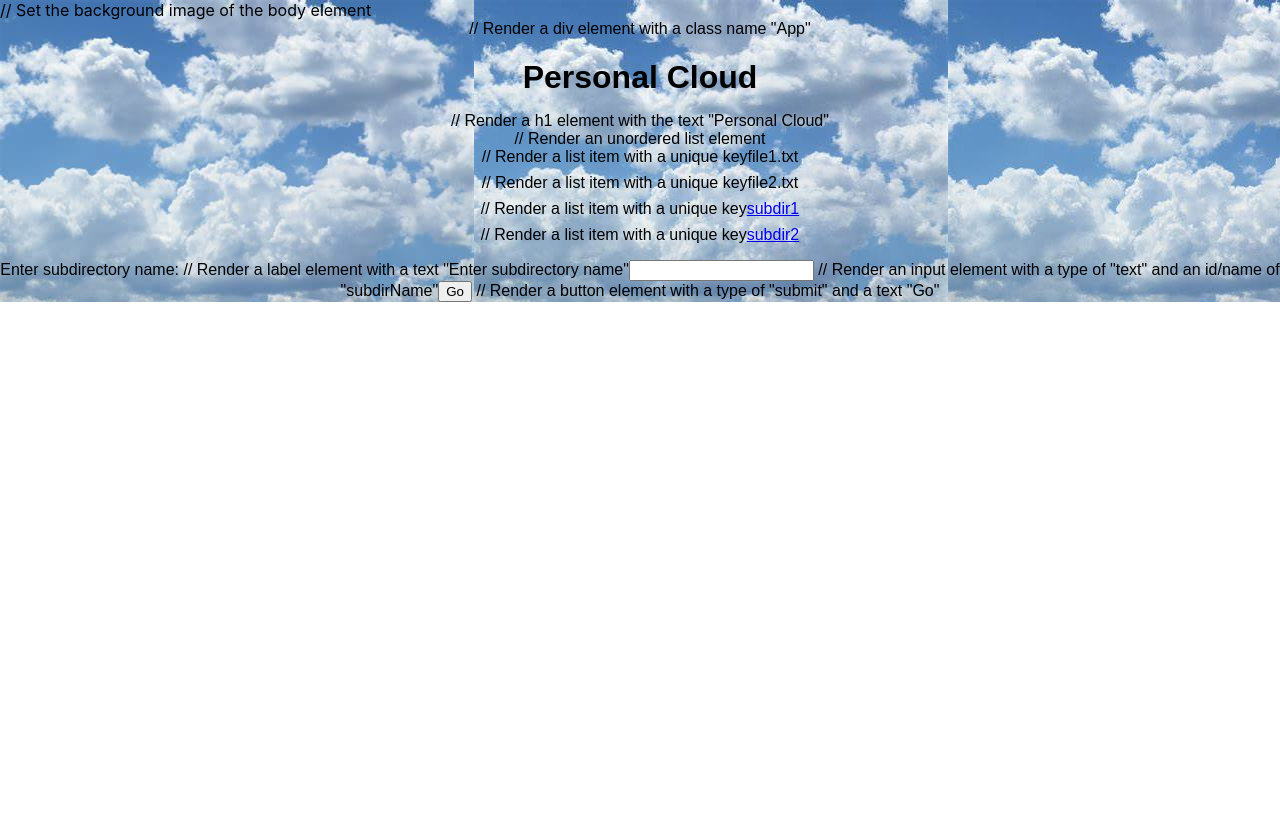
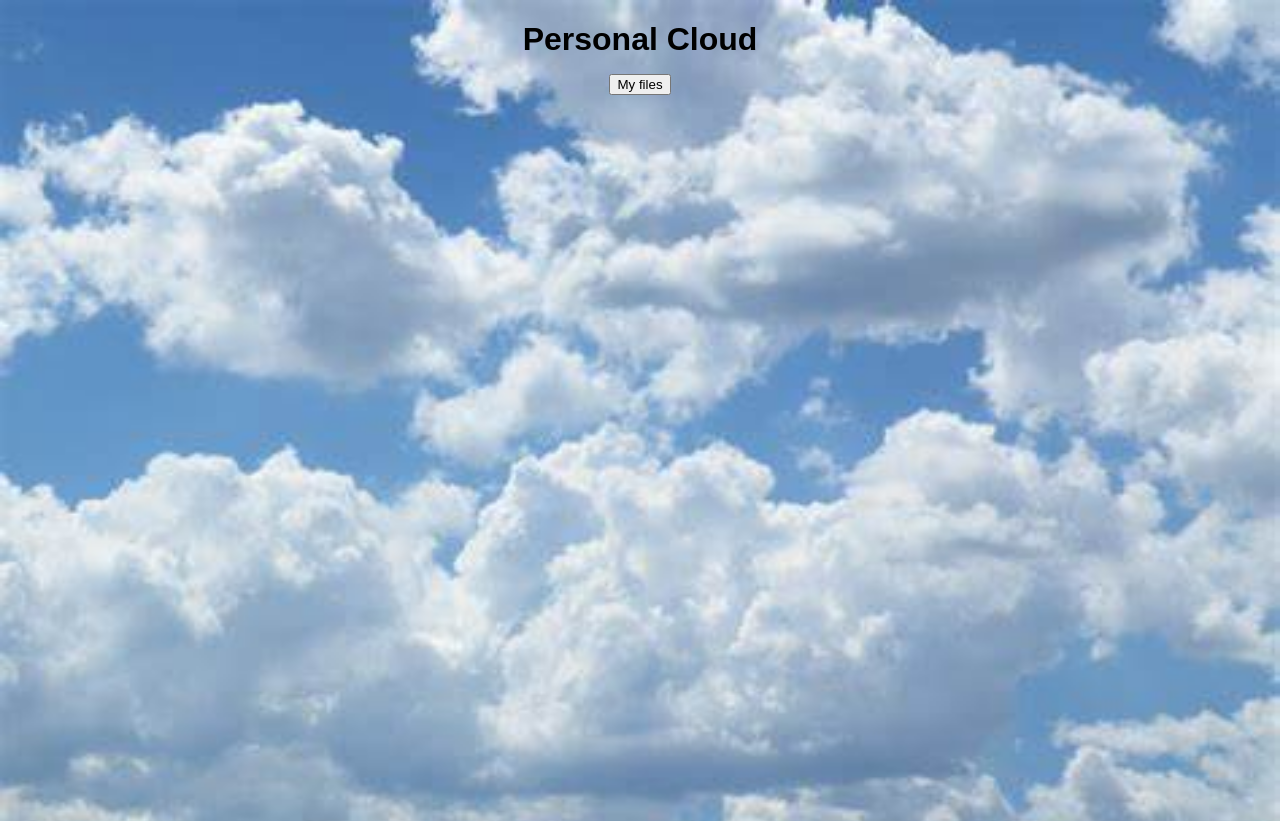
Before and after one commit to patrikov01/Web-Tech, a React (Create React App) app in the folder hw_task/: page / in a window 1280 px wide. Before the commit the page ends 800 px from the top, so only its background shows below. Built offline with nearby package versions, Linux system fonts and the light colour scheme.

Commit message:
background change

```diff
--- a/hw_task/src/App.css
+++ b/hw_task/src/App.css
@@ -63,3 +63,13 @@ li {
 form {
   margin-top: 1em;
 }
+html, body {
+  height: 100%;
+  width: 100%;
+}
+
+body {
+  background-image: url('./images/clouds.jfif');
+  background-size: cover;
+  background-repeat: no-repeat;
+}
--- a/hw_task/src/App.js
+++ b/hw_task/src/App.js
@@ -1,56 +1,72 @@
-import React, { useState } from 'react';  // Import React and useState hook
-import './App.css';  // Import App.css file
-import backgroundImage from './images/clouds.jfif';  // Import the background image
+import React, { useState } from 'react';
+import './App.css';
+import backgroundImage from './images/clouds.jfif';
 
-function App() {  // Define a component named "App"
-  const [fileList, setFileList] = useState([  // Declare state variables using useState hook
-    'file1.txt',
-    'file2.txt',
-    'subdir1',
-    'subdir2'
+function App() {
+  const [showFileList, setShowFileList] = useState(false);
+  const [fileList, setFileList] = useState([
+    'subdirectory1',
+    'subdir2',
+    'subdir3',
+    'subdir4',
+    'subdir5'
   ]);
 
-  function enterSubdirectory(subdirName) {  // Define a function named "enterSubdirectory"
-    const subdirIndex = fileList.indexOf(subdirName);  // Find the index of the subdirectory
-    if (subdirIndex !== -1) {  // If the subdirectory is found in the fileList
-      setFileList([  // Update the fileList state with new items
+  function enterSubdirectory(subdirName) {
+    const subdirIndex = fileList.indexOf(subdirName);
+    if (subdirIndex !== -1) {
+      setFileList([
         ...fileList.slice(0, subdirIndex),
         `${subdirName}/file1.txt`,
         `${subdirName}/file2.txt`,
         ...fileList.slice(subdirIndex + 1)
       ]);
-    } else {  // If the subdirectory is not found in the fileList
-      alert(`Subdirectory "${subdirName}" not found`);  // Show an alert message
+    } else {
+      alert(`Subdirectory "${subdirName}" not found`);
     }
   }
 
+  function handleShowFilesClick() {
+    setShowFileList(true);
+  }
+
+  function handleHideFilesClick() {
+    setShowFileList(false);
+  }
+
   return (
-    <body style={{backgroundImage: `url(${backgroundImage})`}}>  // Set the background image of the body element
-    <div className="App">  // Render a div element with a class name "App"
-      <h1>Personal Cloud</h1>  // Render a h1 element with the text "Personal Cloud"
-      <ul>  // Render an unordered list element
-        {fileList.map(item => (  // Iterate over the items in the fileList array
-          <li key={item}>  // Render a list item with a unique key
-            {item.startsWith('subdir') ? (  // If the item starts with "subdir"
-              <a href="#" onClick={() => enterSubdirectory(item)}>{item}</a>  // Render a link with an onClick event handler that calls "enterSubdirectory" function
-            ) : (  // If the item is not a subdirectory
-              item  // Render the item as is
+     <div className="App">
+      <h1>Personal Cloud</h1>
+      {showFileList ? (
+        <div>
+          <button onClick={handleHideFilesClick}>Hide files</button>
+          <ul>
+            {fileList.map(item => (
+              <li key={item}>
+                {item.startsWith('subdir') ? (
+                  <a href="#" onClick={() => enterSubdirectory(item)}>{item}</a>
+                ) : (
+                  item
                 )}
+
               </li>
             ))}
           </ul>
-      <form onSubmit={event => {  // Render a form element with an onSubmit event handler
-        event.preventDefault();  // Prevent the default form submission behavior
-        const subdirName = event.target.elements.subdirName.value;  // Get the value of the input field
-        enterSubdirectory(subdirName);  // Call the "enterSubdirectory" function with the subdirectory name
+          <form onSubmit={event => {
+            event.preventDefault();
+            const subdirName = event.target.elements.subdirName.value;
+            enterSubdirectory(subdirName);
           }}>
-        <label htmlFor="subdirName">Enter subdirectory name:</label>  // Render a label element with a text "Enter subdirectory name"
-        <input type="text" id="subdirName" name="subdirName" />  // Render an input element with a type of "text" and an id/name of "subdirName"
-        <button type="submit">Go</button>  // Render a button element with a type of "submit" and a text "Go"
+            <label htmlFor="subdirName">Enter subdirectory name:</label>
+            <input type="text" id="subdirName" name="subdirName" />
+            <button type="submit">Expand</button>
           </form>
         </div>
-    </body>
+      ) : (
+        <button onClick={handleShowFilesClick}>My files</button>
+      )}
+    </div>
   );
 }
 
-export default App;  // Export the "App" component as a default export
+export default App;
```
Lines whose indentation alone changed are shown as unchanged.
